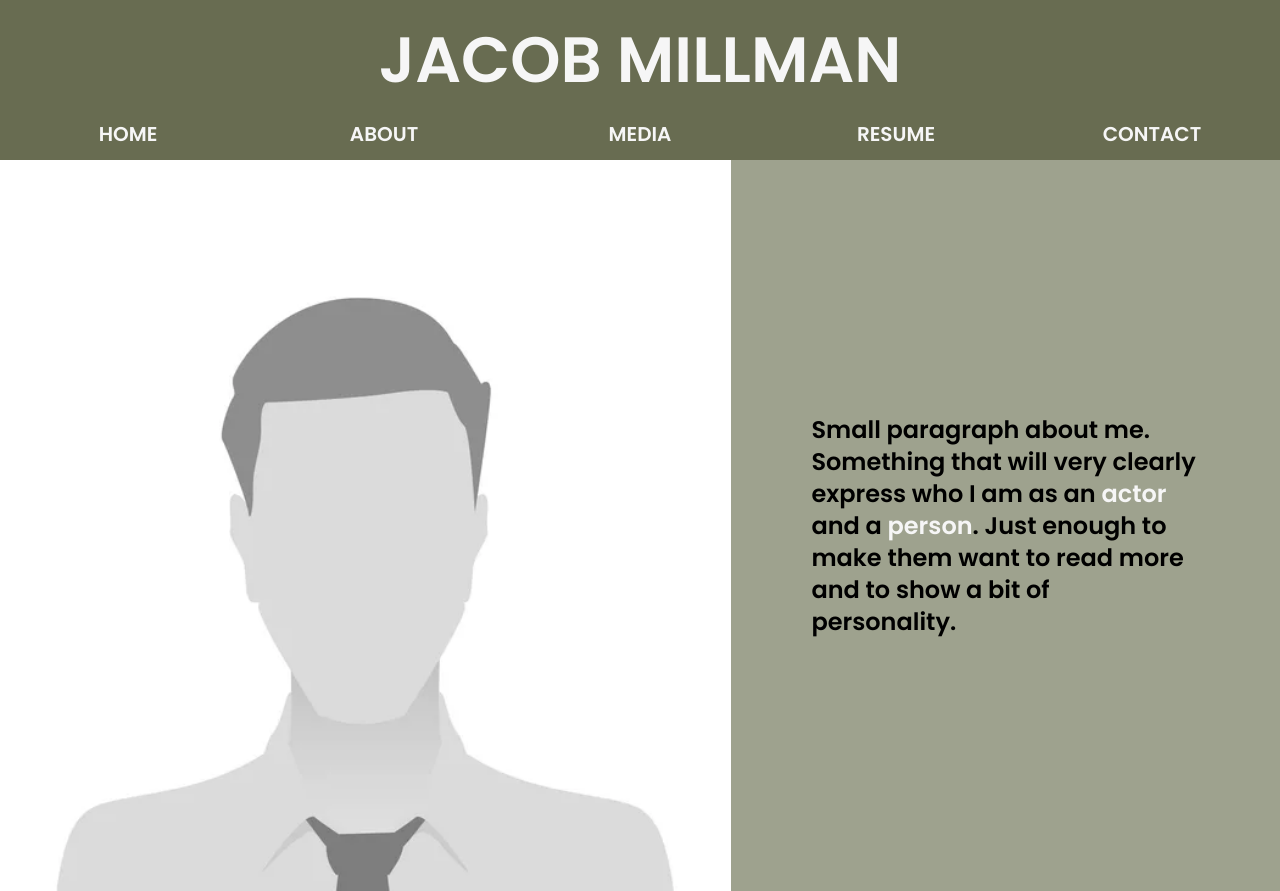
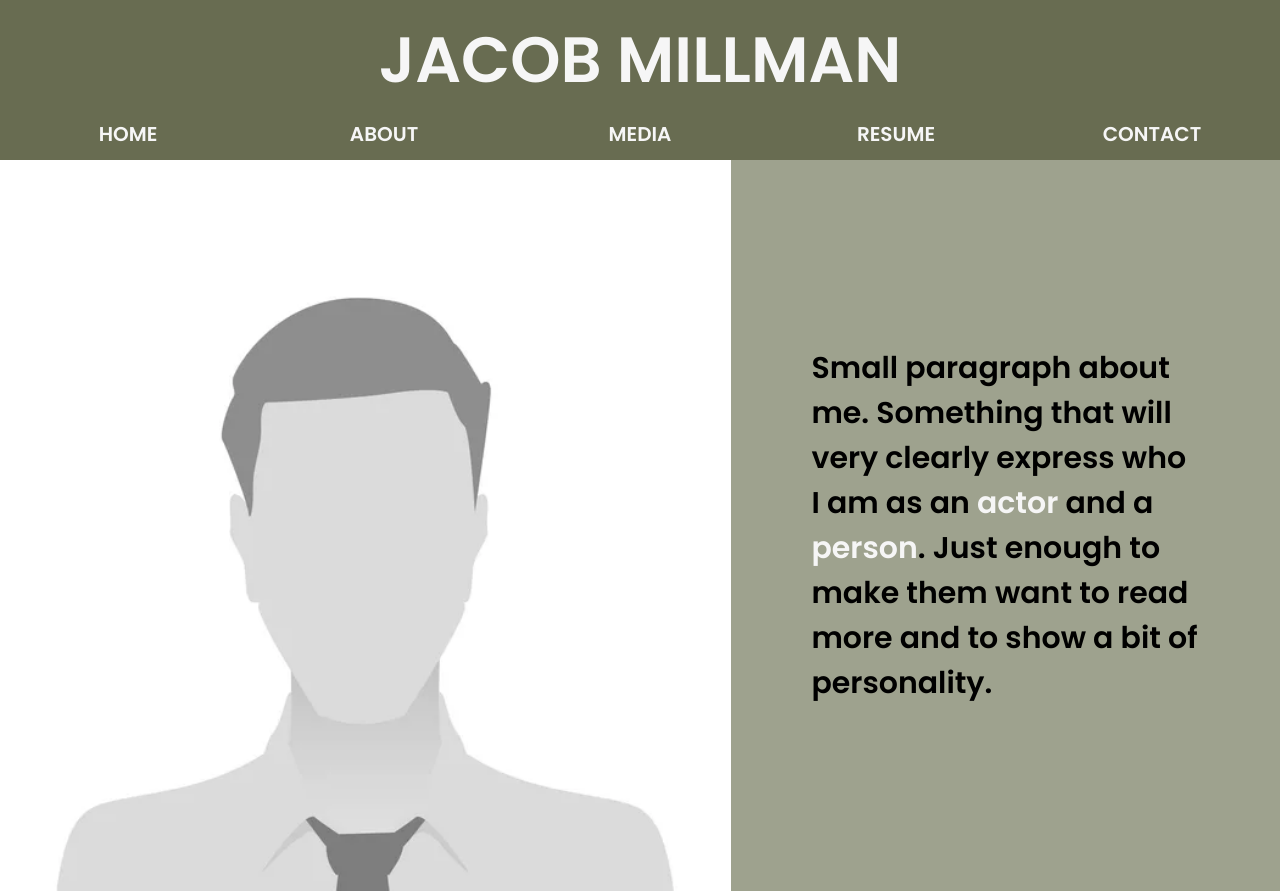
Before and after one commit to IndigoFobes/jacob-millman, a Next.js app: page / in a window 1280 px wide. Built offline with nearby package versions, Linux system fonts and the light colour scheme.

Commit message:
Leading on home page text.

```diff
--- a/src/app/page.tsx
+++ b/src/app/page.tsx
@@ -3,7 +3,7 @@ import Image from 'next/image'
 
 export default function Home () {
   return (
-    <div className="bg-[var(--light-theme-color)] min-h-[35rem] grid grid-cols-7">
+    <div className="bg-[var(--light-theme-color)] min-h-[20rem] grid grid-cols-7">
       <div className="col-start-1 col-end-5">
       <Image
       src="/male_placeholder_image.jpeg"
@@ -13,7 +13,7 @@ export default function Home () {
       />
       </div>
       <div className="col-start-5 col-end-8 flex justify-center content-center my-auto mx-20">
-        <h1 className="text-2xl">Small paragraph about me. Something that will very clearly express who I am as an <span className="text-[var(--light-text-color)]">actor</span> and a <span className="text-[var(--light-text-color)]">person</span>. Just enough to make them want to read more and to show a bit of personality.</h1>
+        <h1 className="text-3xl leading-normal">Small paragraph about me. Something that will very clearly express who I am as an <span className="text-[var(--light-text-color)]">actor</span> and a <span className="text-[var(--light-text-color)]">person</span>. Just enough to make them want to read more and to show a bit of personality.</h1>
       </div>
     </div>
   )
```
